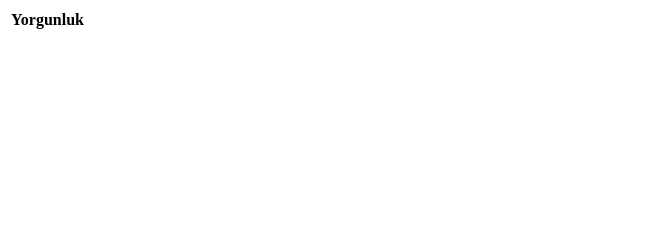
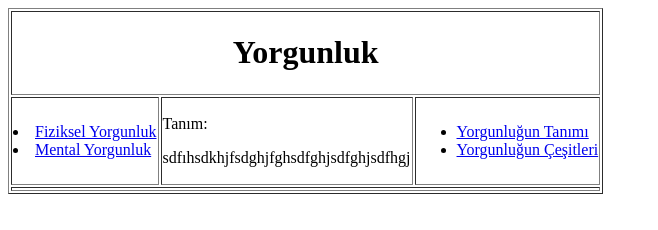
Before and after one commit to Feindrial/web_proje, a plain HTML site: page main.html in a window 1280 px wide. Shown: the whole page, without its empty margins (0-658 px from the left). Drawn offline with Linux system fonts and the light colour scheme.

Commit message:
border sıkıntısı

```diff
--- a/main.css
+++ b/main.css
@@ -0,0 +1,9 @@
+.alt_baslık{
+
+    float : left;
+
+
+}
+table{
+   border: 14;
+}
--- a/main.html
+++ b/main.html
@@ -11,9 +11,50 @@
 
 </head>
 <body>
-    <table>
-        <th colspan="3">Yorgunluk</th>
+
+    <table border="">
+        <tr>
+            <th id="başlık" colspan="3">
+                <h1>Yorgunluk</h1>
+            </th>
+        </tr>
+        <tr>
+            <td id="navigasyon">
+                <dl>
+                    <li>
+                        <a class="navigasyon_link" href="fiziksel.html">Fiziksel Yorgunluk</a>
+
+                    </li>
+                    <li>
+                        <a class="navigasyon_link" href="mental.html">Mental Yorgunluk</a>
+                    </li>
+                </dl>
+            </td>
+            <td id="içerik">
+                <p class="alt_baslık">Tanım:</p>
+
+                <p>sdfıhsdkhjfsdghjfghsdfghjsdfghjsdfhgj</p>
+
+
+            </td>
+            <td id="içindekiler">
+                <ul>
+                    <li>
+
+                       <a href="#tanım">Yorgunluğun Tanımı</a>
+                    </li>
+                    <li>
+
+                        <a href="#çeşit">Yorgunluğun Çeşitleri</a>
+                    </li>
+                </ul>
+            </td>
+        </tr>
+        <tr>
+            <td id="iletişim" colspan="3"></td>
+        </tr>
     </table>
+
 
 
 
```
Also changed, not shown: fiziksel.html (added), mental.html (added).
